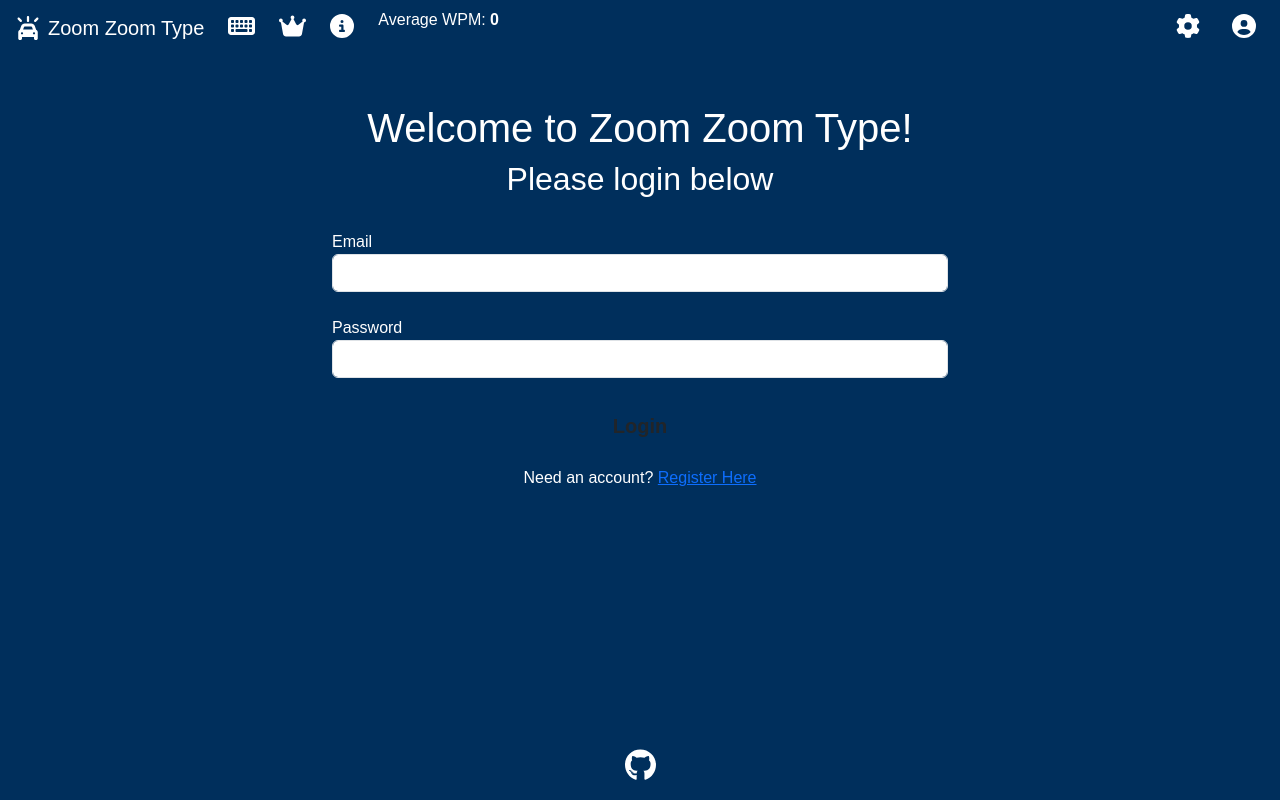
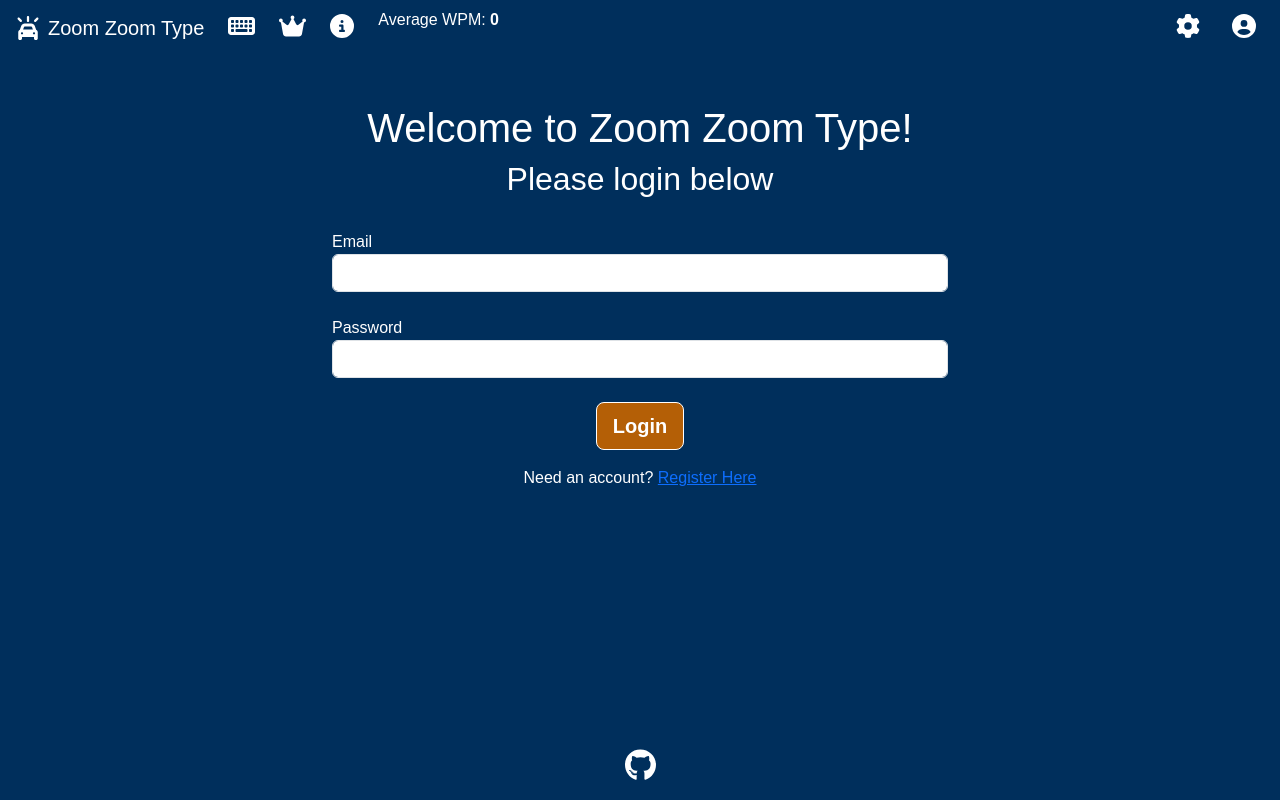
Before and after one commit to eHag-FRU/ZoomZoomType, a React (Vite) app in the folder client/: page /login in a window 1280 px wide. Built offline with nearby package versions, Linux system fonts and the light colour scheme; a web font is replaced by a local one.

Commit message:
Fixed the login button styling from clear to the theme color

```diff
--- a/client/src/App.jsx
+++ b/client/src/App.jsx
@@ -58,18 +58,18 @@ function App() {
           <Route path="/QuoteGame" element={<QuoteGame cookie={cookie} theme={theme} />} />
           <Route path="/Settings" element={<Settings font={font} setFont={setFont} theme={theme} setTheme={setTheme} />} />
           <Route path="/GameModes" element={<GameModes theme={theme} />} />
-          <Route path="/login" element={<LogInPage updateAvgWPM={setAvgWPM} cookie={cookie} setLoginCookie={setCookies} />} />
+          <Route path="/login" element={<LogInPage updateAvgWPM={setAvgWPM} cookie={cookie} setLoginCookie={setCookies} theme={theme} />} />
 
-          //Put the routes from Main into comments incase something breaks
-          //<Route path='/' element={<Home/>}/>
-          //<Route path='/Home' element={<Home/>}/>
-          //<Route path='/About' element={<About/>}/>
-          //<Route path='/FaQ' element={<FaQ/>}/>
-          //<Route path='/ProfilePage' element={<ProfilePage/>}/>
-          //<Route path='/EditProfile' element={<EditProfile setWMP={setAvgWPM} deleteCookie={deleteCookie}/>}/>
-          //<Route path='/leaderBoard' element={<Leaderboard/>}/>
-          //<Route path='/GamePage' element={<GamePage/>}/>
-          //<Route path='/login' element={<LogInPage updateAvgWPM={setAvgWPM} cookie={cookie} setLoginCookie={setCookies}/>} />
+         {/* Put the routes from Main into comments incase something breaks */}
+          {/* <Route path='/' element={<Home/>}/> */}
+          {/* <Route path='/Home' element={<Home/>}/> */}
+          {/* <Route path='/About' element={<About/>}/> */}
+          {/* <Route path='/FaQ' element={<FaQ/>}/> */}
+          {/* <Route path='/ProfilePage' element={<ProfilePage/>}/> */}
+          {/* <Route path='/EditProfile' element={<EditProfile setWMP={setAvgWPM} deleteCookie={deleteCookie}/>}/> */}
+          {/* <Route path='/leaderBoard' element={<Leaderboard/>}/> */}
+          {/* <Route path='/GamePage' element={<GamePage/>}/> */}
+          {/* <Route path='/login' element={<LogInPage updateAvgWPM={setAvgWPM} cookie={cookie} setLoginCookie={setCookies}/>} /> */}
         </Routes>
       </div>
       <Footer theme={theme}></Footer>
--- a/client/src/components/loginPage.jsx
+++ b/client/src/components/loginPage.jsx
@@ -2,7 +2,7 @@ import React, { useEffect, useState, useRef } from "react";
 import { useNavigate, useLocation, redirect, Navigate, Route } from "react-router-dom";
 import axios from "axios";
 
-const LogInPage = ({ updateAvgWPM, cookie, setLoginCookie }) => {
+const LogInPage = ({ updateAvgWPM, cookie, setLoginCookie, theme }) => {
   //Set up the navigate object
   const navigate = useNavigate();
 
@@ -132,7 +132,7 @@ const LogInPage = ({ updateAvgWPM, cookie, setLoginCookie }) => {
               <br />
 
               <div className="text-center">
-                <button type="submit" className="btn btn-lg custom-btn bg-transparent mb-3 fw-bold">Login</button>
+                <button type="submit" className={`btn btn-lg btn-${theme} mb-3 fw-bold`}>Login</button>
                 <p>Need an account?{" "}<a className="mb-3 registerLink-hover" href="register">Register Here</a></p>
               </div>
             </form>
```
Also changed, not shown: client/src/components/GamePage.jsx (added, +7 -0 lines).
